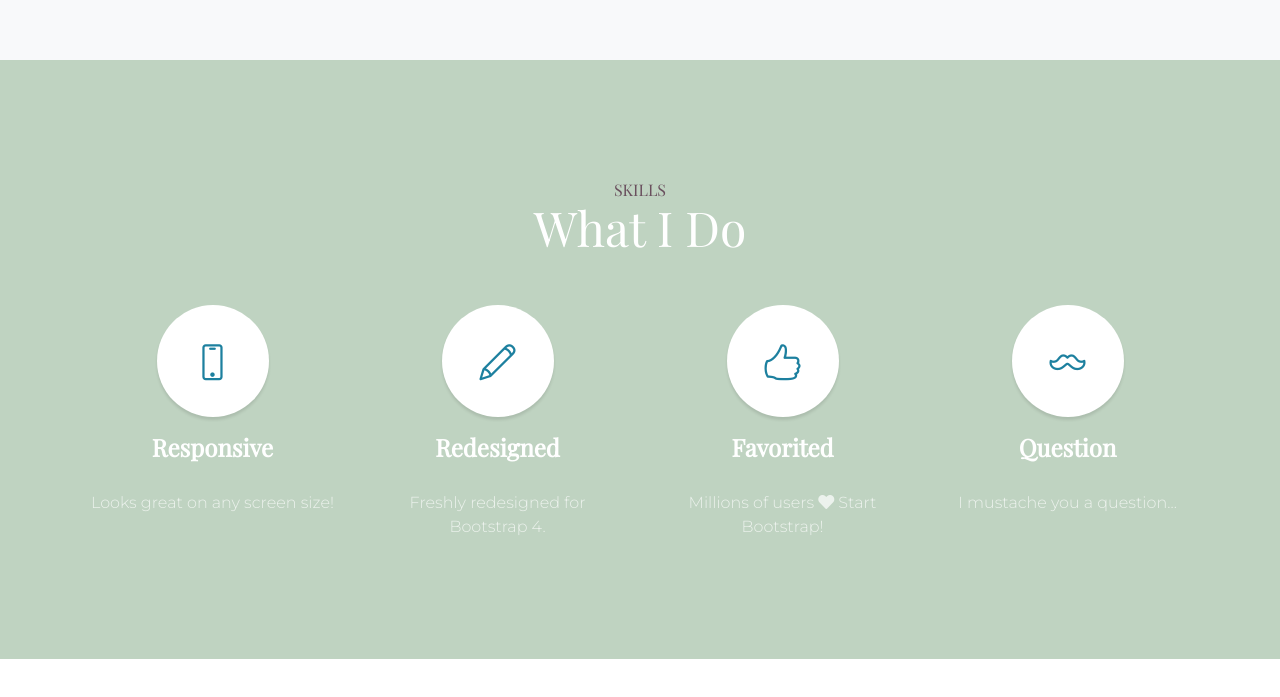
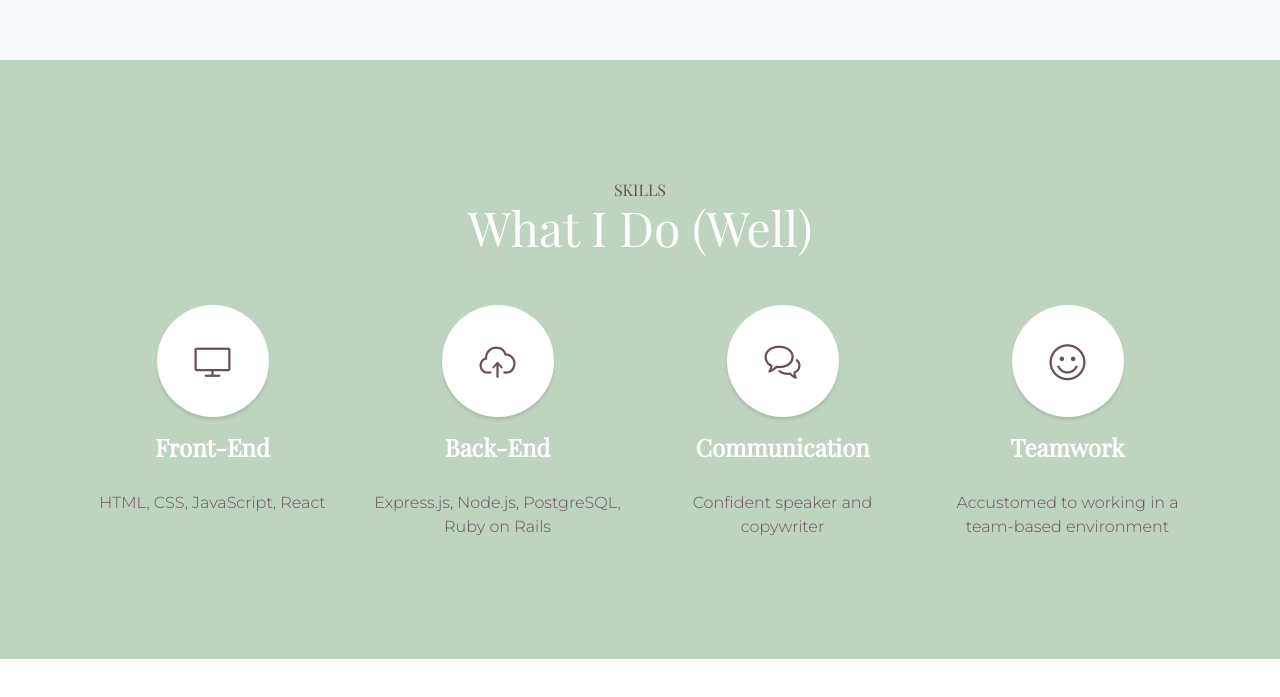
Before and after one commit to smallfurrr/smallfurrr.github.io, a website: page index.html in a window 1280 px wide. Shown: the part 1207-1904 px from the top of the page. Drawn offline with nearby package versions, Linux system fonts and the light colour scheme.

Commit message:
completed skills section

```diff
--- a/css/style.css
+++ b/css/style.css
@@ -204,9 +204,9 @@ a, p {
 }
 
 /* skills */
-.service-icon {
+.skill-icon {
 	background-color: #fff;
-	color: #1d809f;
+	color: #694F5D;
 	height: 7rem;
 	width: 7rem;
 	display: block;
@@ -215,21 +215,11 @@ a, p {
 	box-shadow: 0 3px 3px 0 rgba(0, 0, 0, .1)
 }
 
-.callout {
-	padding: 15rem 0;
-	background: linear-gradient(90deg, rgba(255, 255, 255, .1) 0, rgba(255, 255, 255, .1) 100%), url(../img/bg-callout.jpg);
-	background-position: center center;
-	background-repeat: no-repeat;
-	background-size: cover
-}
+/* p.skill-text {
+	color: #694F5D;
+} */
 
-.callout h2 {
-	font-size: 3.5rem;
-	font-weight: 700;
-	display: block;
-	max-width: 30rem;
-}
-
+/* portfolio */
 .portfolio-item {
 	display: block;
 	position: relative;
@@ -363,7 +353,7 @@ a:active, a:focus, a:hover {
 
 .btn {
 	box-shadow: 0 3px 3px 0 rgba(0, 0, 0, .1);
-	font-weight: 700
+	font-weight: 400
 }
 
 .bg-primary {
--- a/index.html
+++ b/index.html
@@ -74,45 +74,44 @@
         <div class="container">
             <div class="content-section-heading">
                 <h3 class="text-secondary mb-0">Skills</h3>
-                <h2 class="mb-5">What I Do</h2>
+                <h2 class="mb-5">What I Do (Well)</h2>
             </div>
             <div class="row">
                 <div class="col-lg-3 col-md-6 mb-5 mb-lg-0">
-                    <span class="service-icon rounded-circle mx-auto mb-3">
-                            <span class="icon-screen-smartphone"></span>
+                    <span class="skill-icon rounded-circle mx-auto mb-3">
+                            <span class="icon-screen-desktop"></span>
                     </span>
-                    <h4>
-                        <strong>Responsive</strong>
+                    <h4 class="text-white">
+                        <strong>Front-End</strong>
                     </h4>
-                    <p class="text-faded mb-0">Looks great on any screen size!</p>
+                    <p class="text-secondary mb-0">HTML, CSS, JavaScript, React</p>
                 </div>
                 <div class="col-lg-3 col-md-6 mb-5 mb-lg-0">
-                    <span class="service-icon rounded-circle mx-auto mb-3">
-                            <span class="icon-pencil"></span>
+                    <span class="skill-icon rounded-circle mx-auto mb-3">
+                            <span class="icon-cloud-upload"></span>
                     </span>
-                    <h4>
-                        <strong>Redesigned</strong>
+                    <h4 class="text-white">
+                        <strong>Back-End</strong>
                     </h4>
-                    <p class="text-faded mb-0">Freshly redesigned for Bootstrap 4.</p>
+                    <p class="text-secondary mb-0">Express.js, Node.js, PostgreSQL, Ruby on Rails</p>
                 </div>
                 <div class="col-lg-3 col-md-6 mb-5 mb-md-0">
-                    <span class="service-icon rounded-circle mx-auto mb-3">
-                            <span class="icon-like"></span>
+                    <span class="skill-icon rounded-circle mx-auto mb-3">
+                            <span class="icon-bubbles"></span>
                     </span>
-                    <h4>
-                        <strong>Favorited</strong>
+                    <h4 class="text-white">
+                        <strong>Communication</strong>
                     </h4>
-                    <p class="text-faded mb-0">Millions of users
-                        <i class="fas fa-heart"></i> Start Bootstrap!</p>
+                    <p class="text-secondary mb-0">Confident speaker and copywriter</p>
                 </div>
                 <div class="col-lg-3 col-md-6">
-                    <span class="service-icon rounded-circle mx-auto mb-3">
-                            <span class="icon-mustache"></span>
+                    <span class="skill-icon rounded-circle mx-auto mb-3">
+                            <span class="icon-emotsmile"></span>
                     </span>
-                    <h4>
-                        <strong>Question</strong>
+                    <h4 class="text-white">
+                        <strong>Teamwork</strong>
                     </h4>
-                    <p class="text-faded mb-0">I mustache you a question...</p>
+                    <p class="text-secondary mb-0">Accustomed to working in a team-based environment</p>
                 </div>
             </div>
         </div>
```
